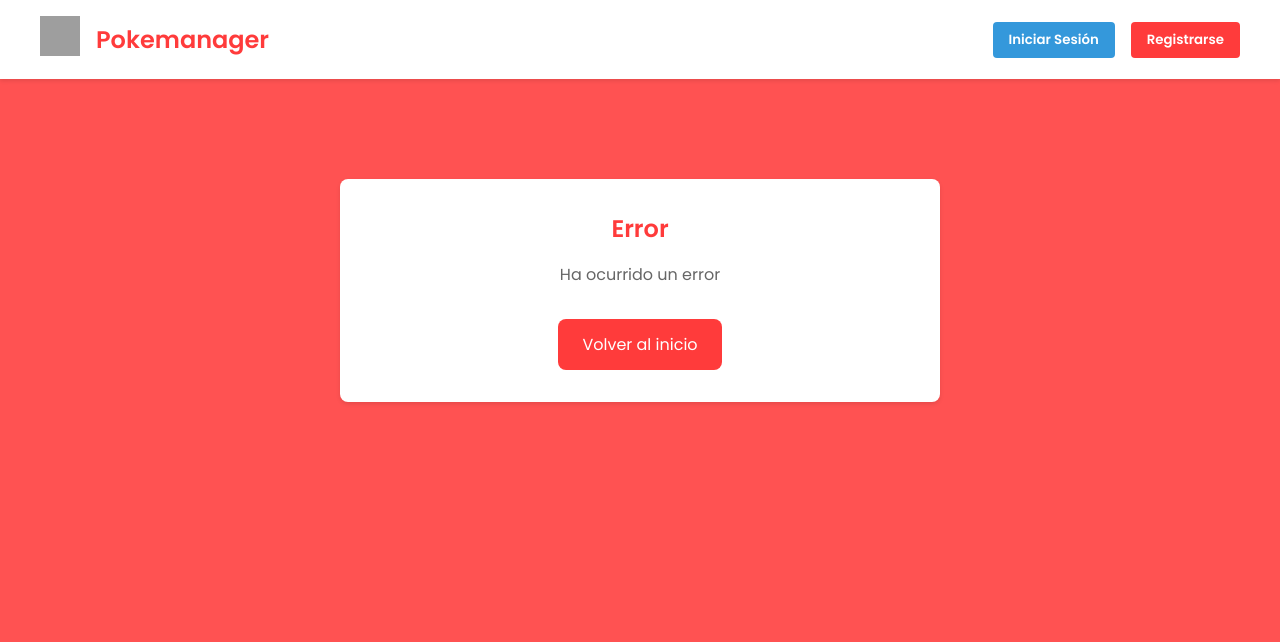
After one commit to SergioAbadOrdonez/PokeManager, a PHP site: page /error.php in a window 1280 px wide. The commit adds this page. Shown: the top 642 px of the page. Run offline with PHP 8.4, Linux system fonts and the light colour scheme; grey boxes are pictures that could not be loaded.

Commit message:
Implementado sistema de registro con validación servidor y manejo de errores

```diff
--- /dev/null
+++ b/error.php
@@ -0,0 +1,15 @@
+<?php
+require_once 'includes/header.inc.php';
+?>
+
+<main>
+    <section class="error">
+        <h2>Error</h2>
+        <p><?php echo isset($_SESSION['error']) ? $_SESSION['error'] : 'Ha ocurrido un error'; ?></p>
+        <a href="index.php" class="boton">Volver al inicio</a>
+    </section>
+</main>
+
+<?php
+require_once 'includes/footer.inc.php';
+?>
--- a/includes/header.inc.php
+++ b/includes/header.inc.php
@@ -16,7 +16,9 @@ session_start();
 <body>
     <header>
         <nav>
-            <img src="img/pokeball.png" alt="Pokeball" class="pokeball">
+            <a href="index.php">
+                <img src="img/pokeball.png" alt="Pokeball" class="pokeball">
+            </a>
             <h1>Pokemanager</h1>
             <menu>
                 <button id="login">Iniciar Sesión</button>
--- a/index.php
+++ b/index.php
@@ -49,7 +49,7 @@
     </dialog>
 
     <dialog id="dialogoRegistro">
-        <form id="formularioRegistro" enctype="multipart/form-data">
+        <form id="formularioRegistro" method="POST" action="includes/registro.inc.php" enctype="multipart/form-data">
             <h2>Registro de Entrenador</h2>
             <label>
                 <input type="text" name="nombre" placeholder="Nombre" id="nombre">
--- a/perfil.php
+++ b/perfil.php
@@ -4,3 +4,6 @@ require_once 'includes/header.inc.php';
 <main>
     <p>Esto es un perfil</p>
 </main>
+<?php
+require_once 'includes/footer.inc.php';
+?>
--- a/styles/styleLoginRegistro.css
+++ b/styles/styleLoginRegistro.css
@@ -333,3 +333,37 @@ footer{
     height: auto;
     font-size: 1.2rem;
 }
+
+.error {
+    max-width: 600px;
+    margin: 100px auto;
+    padding: 2rem;
+    background: white;
+    border-radius: 8px;
+    box-shadow: 0 2px 4px rgba(0, 0, 0, 0.1);
+    text-align: center;
+}
+
+.error h2 {
+    color: #ff3b3b;
+    margin-bottom: 1rem;
+}
+
+.error p {
+    color: #666;
+    margin-bottom: 2rem;
+}
+
+.error .boton {
+    display: inline-block;
+    padding: 0.8rem 1.5rem;
+    background: #ff3b3b;
+    color: white;
+    text-decoration: none;
+    border-radius: 8px;
+    transition: background 0.3s;
+}
+
+.error .boton:hover {
+    background: #ff5252;
+}
```
Also changed, not shown: includes/login.inc.php (+9 -7 lines), includes/registro.inc.php (+19 -22 lines), scripts/registro.js (+0 -51 lines).
